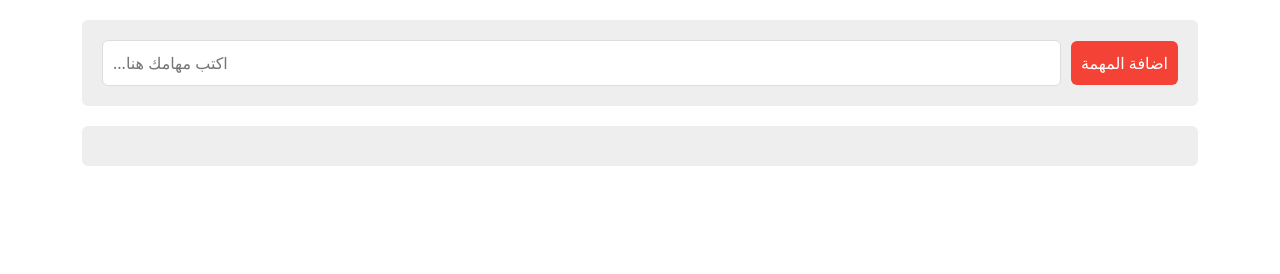
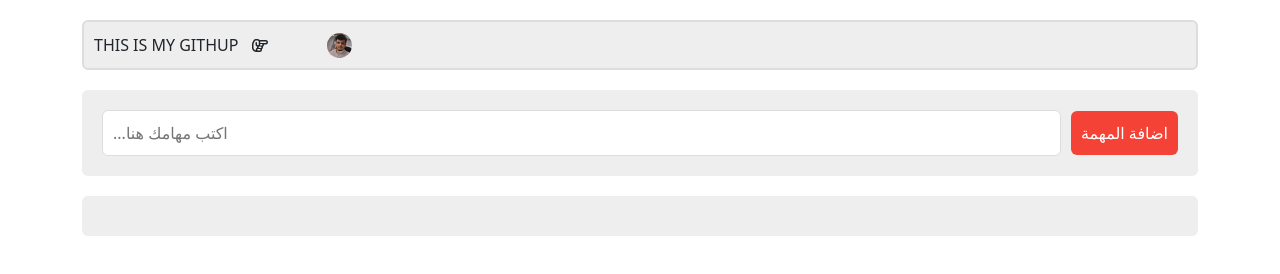
Before and after one commit to Al-homaidi/Record-tasks, a plain HTML site: page index.html in a window 1280 px wide. Drawn offline with nearby package versions, Linux system fonts and the light colour scheme.

Commit message:
adding: fix

```diff
--- a/index.html
+++ b/index.html
@@ -12,9 +12,22 @@
       integrity="sha384-QWTKZyjpPEjISv5WaRU9OFeRpok6YctnYmDr5pNlyT2bRjXh0JMhjY6hW+ALEwIH"
       crossorigin="anonymous"
     />
+    <link
+      rel="stylesheet"
+      href="https://cdnjs.cloudflare.com/ajax/libs/font-awesome/6.0.0/css/all.min.css"
+    />
   </head>
   <body>
     <div class="container">
+      <div class="mygithup">
+        <div>
+          THIS IS MY GITHUP
+          <i class="fa-regular fa-hand-point-up fa-rotate-90"></i>
+        </div>
+        <a href="https://github.com/Mohammed-Alhomidi" target="_blank"
+          ><img class="img" src="/1721901272518.jpeg" alt=""
+        /></a>
+      </div>
       <form class="form" action="">
         <input
           type="text"
--- a/style.css
+++ b/style.css
@@ -107,3 +107,22 @@ body {
     font-size: 10px;
   }
 }
+.img {
+  width: 25px;
+  height: 25px;
+  border-radius: 50%;
+}
+.mygithup {
+  padding: 10px 10px 10px 10px;
+  display: flex;
+  justify-content: start;
+  gap: 60px;
+  align-items: center;
+  background-color: #eee;
+  border-radius: 6px;
+  border: #ddd solid 2px;
+  margin-bottom: 20px;
+}
+.mygithup i {
+    margin-left: 10px;
+}
```
